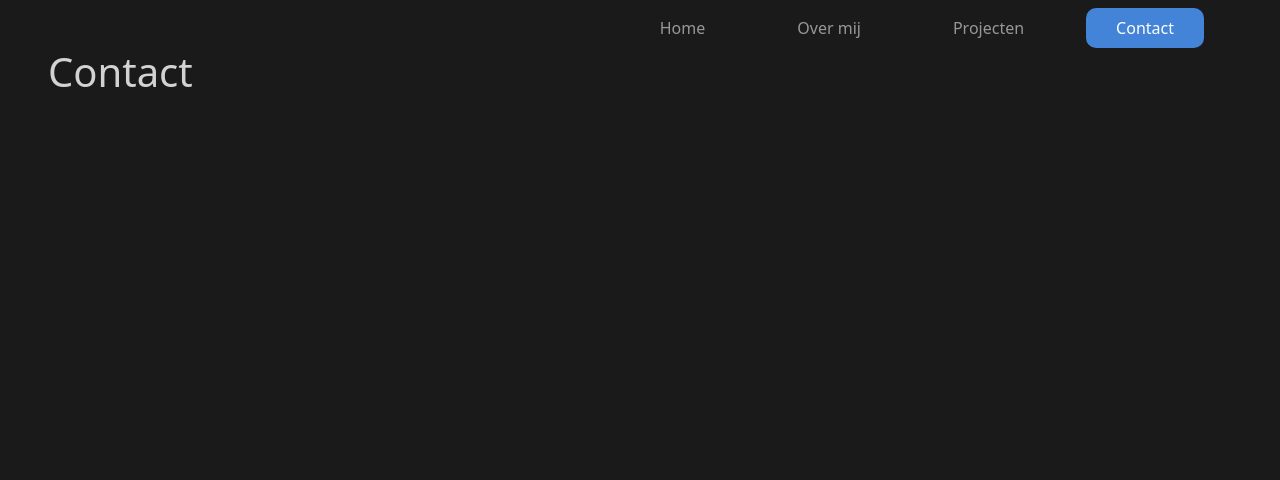
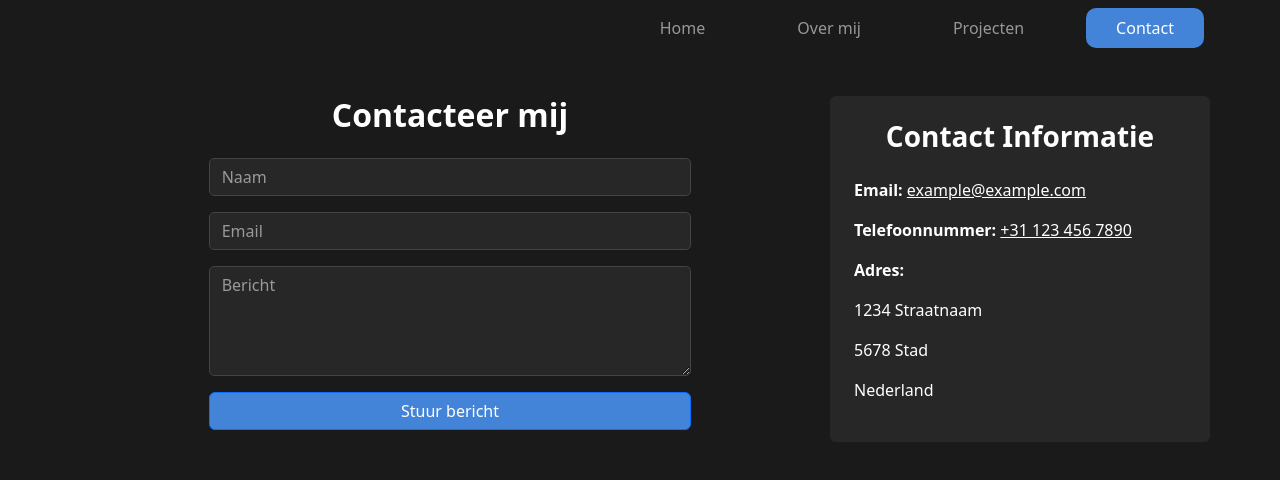
Before and after one commit to jarno-de-coninck/portfolio-keuzedeel, a React (Vite) app: page /contact in a window 1280 px wide. Shown: the top 480 px of the page. Built offline with nearby package versions, Linux system fonts and the light colour scheme.

Commit message:
contact page
ig this is fine for now :paincat: :cat

```diff
--- a/src/main.scss
+++ b/src/main.scss
@@ -1,7 +1,9 @@
 $primary: rgb(67, 132, 216);
+$dark1: rgb(26, 26, 26);
+$dark2: rgb(39, 39, 39);
 
 body {
-  background-color: rgb(26, 26, 26) !important;
+  background-color: $dark1 !important;
   color: rgb(210, 210, 210) !important;
 }
 
@@ -22,12 +24,16 @@ body {
   color: $primary;
 }
 
+.defaultBg {
+  background-color: $primary;
+}
+
 button{
   background-color: $primary !important;
 }
 
 .projectElement{
-  background-color: rgb(44, 44, 44);
+  background-color: $dark2
 }
 
 .scrollingFrame{
@@ -56,3 +62,26 @@ button{
   align-items: center;
   padding: 10px;
 }
+
+.formStyling {
+  background-color: $dark2;
+  color: #ffffff;
+  border: 1px solid #444444;
+  border-radius: 5px;
+}
+
+.formStyling::placeholder {
+  color: #9a9a9a;
+}
+
+.formStyling:focus {
+  background-color: $dark2;
+  color: #ffffff;
+  border-color: $primary;
+  outline: none;
+  box-shadow: none;
+}
+
+.darkBg {
+  background-color: $dark2;
+}
--- a/src/pages/contact.jsx
+++ b/src/pages/contact.jsx
@@ -1,11 +1,103 @@
-import { useState } from 'react'
+import React, { useState } from 'react';
 
 function Contact() {
+  const [formData, setFormData] = useState({
+    name: '',
+    email: '',
+    message: ''
+  });
+
+  const [formStatus, setFormStatus] = useState({
+    message: '',
+    isSuccess: false
+  });
+
+  const handleChange = (e) => {
+    const { id, value } = e.target;
+    setFormData({ ...formData, [id]: value });
+  };
+
+  const handleSubmit = (e) => {
+    e.preventDefault();
+    if (formData.name && formData.email && formData.message) {
+
+      setFormStatus({
+        message: 'Bedankt voor uw bericht! We nemen snel contact met u op.',
+        isSuccess: true
+      });
+      setFormData({ name: '', email: '', message: '' });
+    } else {
+      setFormStatus({
+        message: 'Vul alstublieft alle velden in.',
+        isSuccess: false
+      });
+    }
+  };
+
   return (
-    <>
-    <h1>Contact</h1>
-    </>
-  )
+    <div className="container mt-5">
+      <div className="row">
+        <div className="col-lg-8 text-white mb-4 mb-lg-0">
+          <div className="row justify-content-center">
+            <div className="col-md-10 col-lg-8">
+              <h2 className="text-center mb-4 fw-bold">Contacteer mij</h2>
+              <form onSubmit={handleSubmit}>
+                <div className="mb-3">
+                  <input
+                    type="text"
+                    className="form-control formStyling"
+                    id="name"
+                    placeholder="Naam"
+                    value={formData.name}
+                    onChange={handleChange}
+                  />
+                </div>
+                <div className="mb-3">
+                  <input
+                    type="email"
+                    className="form-control formStyling"
+                    id="email"
+                    placeholder="Email"
+                    value={formData.email}
+                    onChange={handleChange}
+                  />
+                </div>
+                <div className="mb-3">
+                  <textarea
+                    className="form-control formStyling"
+                    id="message"
+                    rows="4"
+                    placeholder="Bericht"
+                    value={formData.message}
+                    onChange={handleChange}
+                  ></textarea>
+                </div>
+                <button type="submit" className="btn btn-primary w-100">
+                  Stuur bericht
+                </button>
+              </form>
+              {formStatus.message && (
+                <div
+                  className={`mt-3 p-2 text-center ${formStatus.isSuccess ? 'bg-primary text-white rounded' : 'bg-danger text-white rounded'}`}
+                >
+                  {formStatus.message}
+                </div>
+              )}
+            </div>
+          </div>
+        </div>
+        <div className="col-lg-4 darkBg text-white rounded p-4">
+          <h3 className="text-center mb-4 fw-bold">Contact Informatie</h3>
+          <p><strong>Email:</strong> <a href="mailto:example@example.com" className="text-white">example@example.com</a></p>
+          <p><strong>Telefoonnummer:</strong> <a href="tel:+1234567890" className="text-white">+31 123 456 7890</a></p>
+          <p><strong>Adres:</strong></p>
+          <p>1234 Straatnaam</p>
+          <p>5678 Stad</p>
+          <p>Nederland</p>
+        </div>
+      </div>
+    </div>
+  );
 }
 
-export default Contact
+export default Contact;
```
